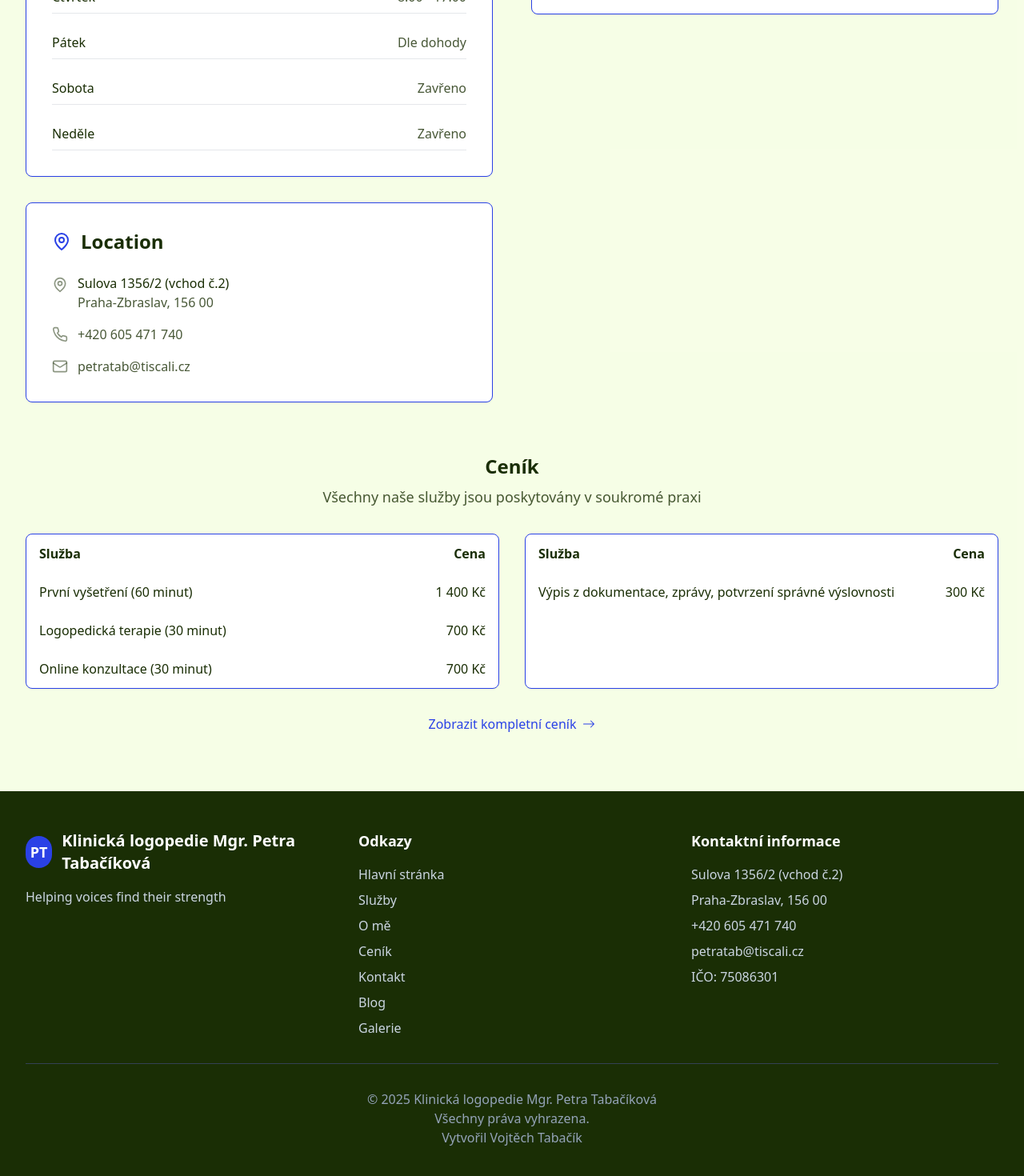
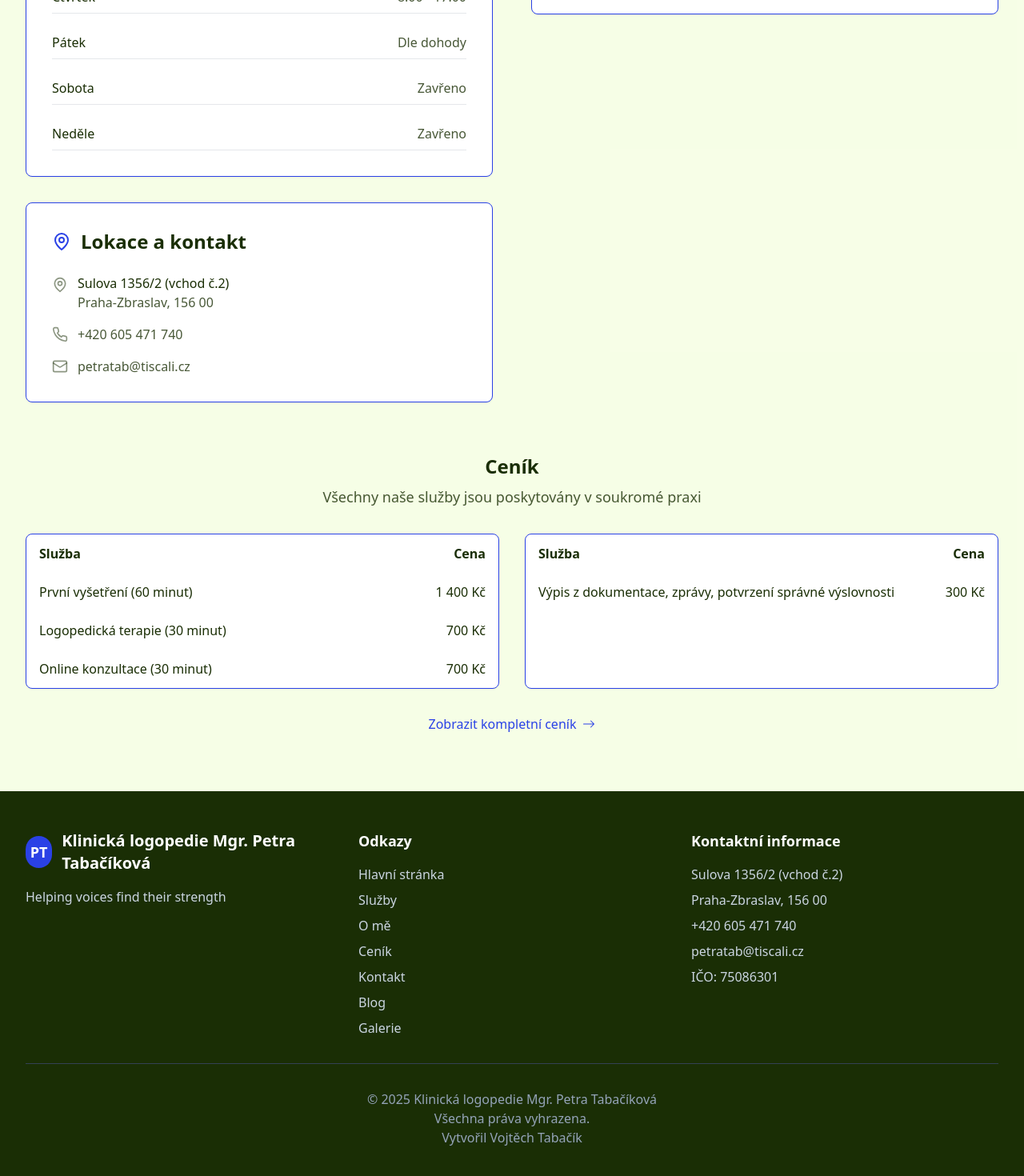
Before and after one commit to atlovnsugar/stranka, a React (Create React App) app: page / in a window 1280 px wide. Shown: the part 2355-3825 px from the top of the page at 80% size. Built offline with nearby package versions, Linux system fonts and the light colour scheme; grey boxes are pictures that could not be loaded.

Commit message:
úprava nadpisů

```diff
--- a/src/App.js
+++ b/src/App.js
@@ -1165,7 +1165,7 @@ const App = () => {
                   size={24}
                   style={{ color: theme.primaryColor }}
                 />
-                <span style={{ color: theme.textColor }}>Location</span>
+                <span style={{ color: theme.textColor }}>Lokace a kontakt</span>
               </h3>
               <div className="space-y-4">
                 <div className="flex items-start">
@@ -1761,7 +1761,7 @@ const App = () => {
             style={{ borderColor: '#334155', color: '#94a3b8' }}
           >
             <p>&copy; 2025 {practiceInfo.name}</p>
-            <p>Všechny práva vyhrazena.</p>
+            <p>Všechna práva vyhrazena.</p>
             <p>Vytvořil Vojtěch Tabačík</p>
           </div>
         </div>
```
